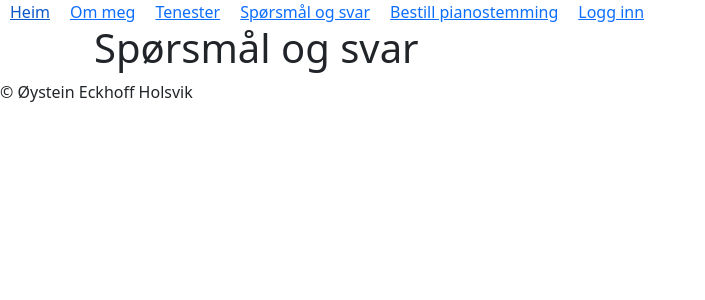
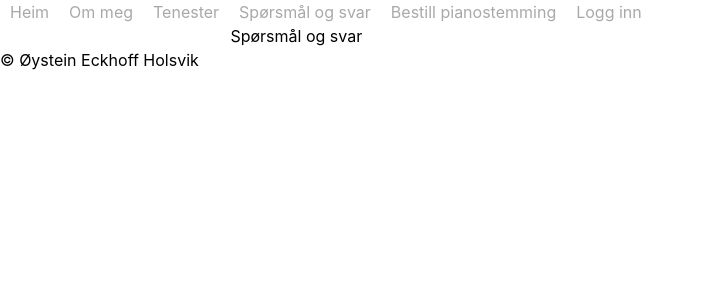
Before and after one commit to Noroff-FEU-Assignments/project-exam-2-tantemac, a Next.js app: page /questions in a window 1280 px wide. Shown: the top 300 px of the page, without its empty margins (0-705 px from the left). Built offline with nearby package versions, Linux system fonts and the light colour scheme.

Commit message:
tailwindcss

```diff
--- a/package.json
+++ b/package.json
@@ -10,14 +10,16 @@
   },
   "dependencies": {
     "axios": "^0.21.4",
-    "bootstrap": "^5.1.1",
     "next": "11.1.2",
     "react": "17.0.2",
     "react-bootstrap": "^2.0.0-rc.0",
     "react-dom": "17.0.2"
   },
   "devDependencies": {
+    "autoprefixer": "^10.3.5",
     "eslint": "7.32.0",
-    "eslint-config-next": "11.1.2"
+    "eslint-config-next": "11.1.2",
+    "postcss": "^8.3.7",
+    "tailwindcss": "^2.2.15"
   }
 }
--- a/pages/_app.js
+++ b/pages/_app.js
@@ -1,5 +1,4 @@
 import '../styles/globals.css'
-import 'bootstrap/dist/css/bootstrap.min.css';
 
 function MyApp({ Component, pageProps }) {
   return <Component {...pageProps} />
--- a/pages/about.js
+++ b/pages/about.js
@@ -4,7 +4,7 @@ import Layout from "../components/layout/Layout";
 export default function About() {
  return (
   <Layout>
-   <Head />
+   <Head title="Om meg"/>
 
    <div className="container">
     <h1>Om meg</h1>
--- a/pages/admin.js
+++ b/pages/admin.js
@@ -0,0 +1,14 @@
+import Head from "../components/layout/Head";
+import Layout from "../components/layout/Layout";
+
+export default function Admin() {
+ return (
+  <Layout>
+   <Head title="Admin"/>
+
+   <div className="container">
+    <h1>Administrer pianostemmar.no</h1>
+   </div>
+  </Layout>
+ );
+}
--- a/pages/booking.js
+++ b/pages/booking.js
@@ -4,7 +4,7 @@ import Layout from "../components/layout/Layout";
 export default function Booking() {
  return (
   <Layout>
-   <Head />
+   <Head title="Bestill pianostemming"/>
 
    <div className="container">
     <h1>Bestill pianostemming</h1>
--- a/pages/login.js
+++ b/pages/login.js
@@ -4,7 +4,7 @@ import Layout from "../components/layout/Layout";
 export default function Login() {
  return (
   <Layout>
-   <Head />
+   <Head title="Logg inn"/>
 
    <div className="container">
     <h1>Logg inn</h1>
--- a/pages/questions.js
+++ b/pages/questions.js
@@ -4,7 +4,7 @@ import Layout from "../components/layout/Layout";
 export default function Questions() {
  return (
   <Layout>
-   <Head />
+   <Head title="Spørsmål og svar"/>
 
    <div className="container">
     <h1>Spørsmål og svar</h1>
--- /dev/null
+++ b/postcss.config.js
@@ -0,0 +1,6 @@
+module.exports = {
+  plugins: {
+    tailwindcss: {},
+    autoprefixer: {},
+  },
+}
--- a/styles/globals.css
+++ b/styles/globals.css
@@ -1,3 +1,7 @@
+@tailwind base;
+@tailwind components;
+@tailwind utilities;
+
 html,
 body {
 	padding: 0;
--- /dev/null
+++ b/tailwind.config.js
@@ -0,0 +1,11 @@
+module.exports = {
+  purge: ['./pages/**/*.{js,ts,jsx,tsx}', './components/**/*.{js,ts,jsx,tsx}'],
+  darkMode: false, // or 'media' or 'class'
+  theme: {
+    extend: {},
+  },
+  variants: {
+    extend: {},
+  },
+  plugins: [],
+}
```
Also changed, not shown: 1 other file (tests, documents, lock files or other folders).
